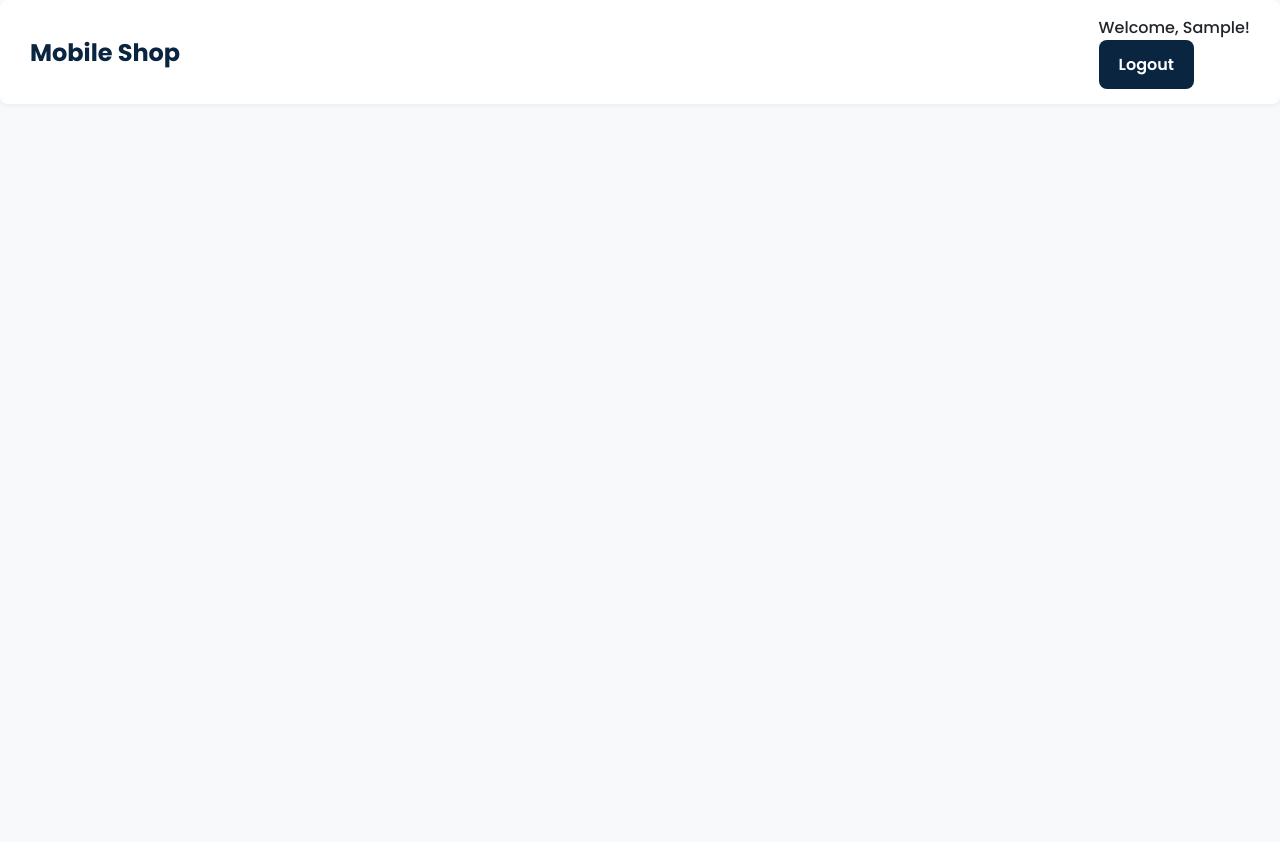
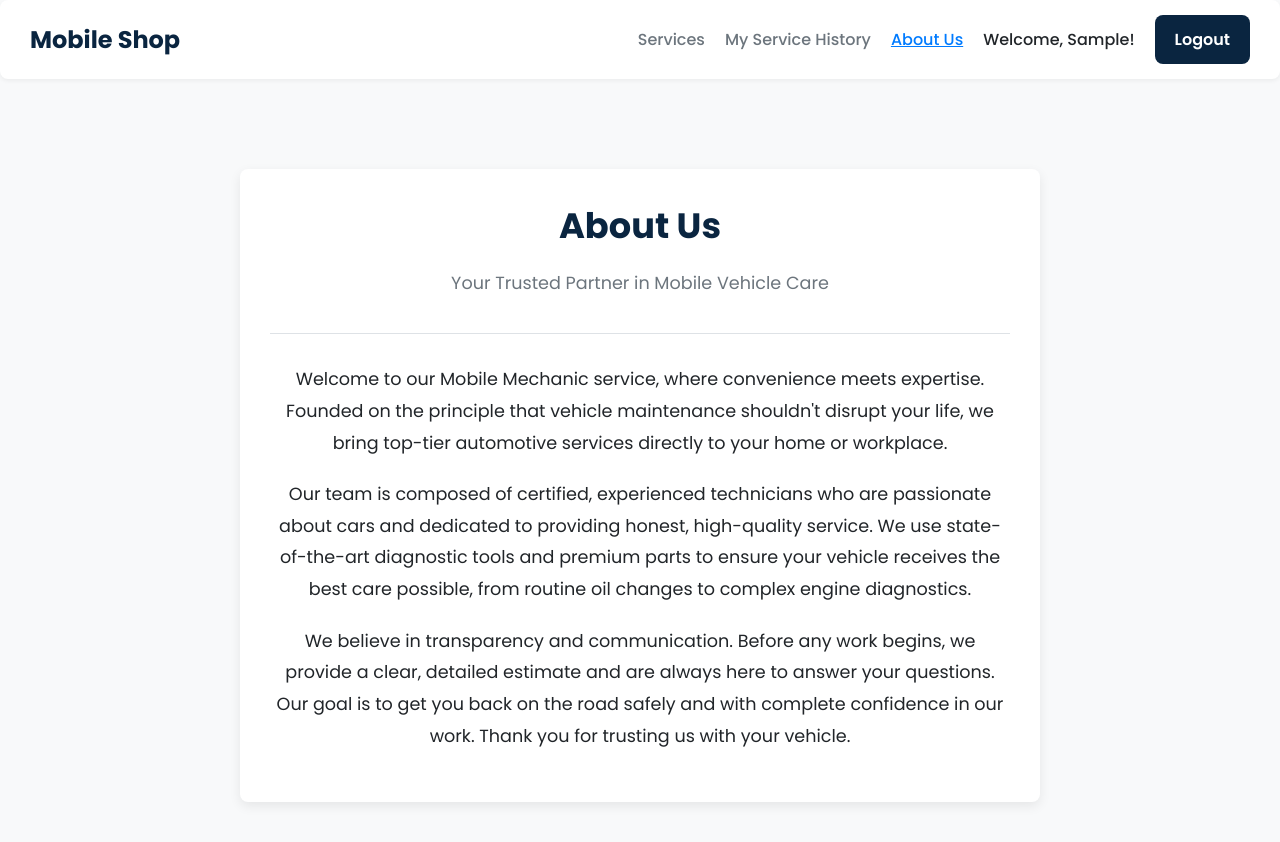
Before and after one commit to Altania5/mobile-shop-app, a React (Create React App) app in the folder client/: page /about in a window 1280 px wide. Shown: the top 842 px of the page. Before the commit the page ends 800 px from the top, so only its background shows below. Built offline with nearby package versions, Linux system fonts and the light colour scheme; sample sign-in values are in the browser's storage.

Commit message:
Added a service history and booking backend

```diff
--- a/client/src/App.css
+++ b/client/src/App.css
@@ -252,3 +252,124 @@ button:active {
     margin-top: 15px;
     font-weight: 500;
 }
+
+/* Styling for the new Nav Link */
+.nav-links {
+    display: flex;
+    align-items: center;
+    gap: 20px;
+}
+
+.nav-link {
+    text-decoration: none;
+    color: var(--text-light-color);
+    font-weight: 500;
+    transition: color 0.2s ease;
+}
+
+.nav-link:hover {
+    color: var(--accent-color);
+}
+
+
+/* About Page Styles */
+.about-page-container {
+    max-width: 800px;
+    margin: 40px auto;
+    padding: 30px;
+    background-color: var(--surface-color);
+    border-radius: var(--border-radius);
+    box-shadow: var(--box-shadow);
+}
+
+.about-hero {
+    text-align: center;
+    margin-bottom: 30px;
+    padding-bottom: 20px;
+    border-bottom: 1px solid var(--border-color);
+}
+
+.about-hero h2 {
+    color: var(--primary-color);
+    font-size: 2.2rem;
+    margin: 0;
+}
+
+.about-hero p {
+    font-size: 1.1rem;
+    color: var(--text-light-color);
+}
+
+.about-content p {
+    line-height: 1.8;
+    font-size: 1.1rem;
+    margin-bottom: 20px;
+}
+
+/* Styling for active NavLink */
+.nav-link.active {
+  color: var(--accent-color);
+  text-decoration: underline;
+}
+
+/* A generic container for our pages */
+.page-container {
+    max-width: 800px;
+    margin: 40px auto;
+    padding: 30px;
+    background-color: var(--surface-color);
+    border-radius: var(--border-radius);
+    box-shadow: var(--box-shadow);
+    text-align: center;
+}
+
+/* Service History Page */
+.bookings-list {
+  display: flex;
+  flex-direction: column;
+  gap: 20px;
+  text-align: left;
+}
+
+.booking-card {
+  background-color: var(--surface-color);
+  border: 1px solid var(--border-color);
+  border-radius: var(--border-radius);
+  box-shadow: 0 2px 4px rgba(0,0,0,0.05);
+}
+
+.booking-card-header {
+  display: flex;
+  justify-content: space-between;
+  align-items: center;
+  background-color: #f8f9fa;
+  padding: 15px 20px;
+  border-bottom: 1px solid var(--border-color);
+}
+
+.booking-card-header h3 {
+  margin: 0;
+  font-size: 1.2rem;
+  color: var(--primary-color);
+}
+
+.booking-card-body {
+  padding: 20px;
+}
+
+.booking-card-body p {
+  margin: 0 0 10px;
+}
+
+.booking-status {
+  padding: 5px 10px;
+  border-radius: 15px;
+  font-size: 0.8rem;
+  font-weight: 600;
+  color: white;
+}
+
+.status-pending { background-color: #ffc107; color: black; }
+.status-confirmed { background-color: var(--accent-color); }
+.status-completed { background-color: var(--success-color); }
+.status-cancelled { background-color: var(--error-color); }
--- a/client/src/layout/AppLayout.js
+++ b/client/src/layout/AppLayout.js
@@ -1,7 +1,9 @@
 import React from 'react';
-import { Routes, Route, Link, useNavigate } from 'react-router-dom';
+import { Routes, Route, NavLink, useNavigate } from 'react-router-dom';
 import MainPage from '../pages/MainPage';
-import BookingPage from '../pages/BookingPage'; // We will create this next
+import BookingPage from '../pages/BookingPage';
+import AboutPage from '../pages/AboutPage';
+import ServiceHistoryPage from '../pages/ServiceHistoryPage';
 
 export default function AppLayout({ user, onLogout }) {
   const navigate = useNavigate();
@@ -14,8 +16,12 @@ export default function AppLayout({ user, onLogout }) {
   return (
     <div>
       <nav className="dashboard-nav">
-        <Link to="/" className="nav-brand">Mobile Shop</Link>
-        <div>
+        <NavLink to="/" className="nav-brand">Mobile Shop</NavLink>
+        <div className="nav-links">
+          {/* 3. Add the new NavLinks */}
+          <NavLink to="/" className="nav-link">Services</NavLink>
+          <NavLink to="/history" className="nav-link">My Service History</NavLink>
+          <NavLink to="/about" className="nav-link">About Us</NavLink>
           <span>Welcome, {user.firstName}!</span>
           <button onClick={handleLogout}>Logout</button>
         </div>
@@ -24,7 +30,8 @@ export default function AppLayout({ user, onLogout }) {
         <Routes>
           <Route path="/" element={<MainPage />} />
           <Route path="/book/:serviceId" element={<BookingPage user={user} />} />
-          {/* Add other routes here later */}
+          <Route path="/about" element={<AboutPage />} />
+          <Route path="/history" element={<ServiceHistoryPage />} /> {/* 4. Add the new route */}
         </Routes>
       </main>
     </div>
--- /dev/null
+++ b/client/src/pages/AboutPage.js
@@ -0,0 +1,25 @@
+import React from 'react';
+
+function AboutPage() {
+  return (
+    <div className="about-page-container">
+      <div className="about-hero">
+        <h2>About Us</h2>
+        <p>Your Trusted Partner in Mobile Vehicle Care</p>
+      </div>
+      <div className="about-content">
+        <p>
+          Welcome to our Mobile Mechanic service, where convenience meets expertise. Founded on the principle that vehicle maintenance shouldn't disrupt your life, we bring top-tier automotive services directly to your home or workplace.
+        </p>
+        <p>
+          Our team is composed of certified, experienced technicians who are passionate about cars and dedicated to providing honest, high-quality service. We use state-of-the-art diagnostic tools and premium parts to ensure your vehicle receives the best care possible, from routine oil changes to complex engine diagnostics.
+        </p>
+        <p>
+          We believe in transparency and communication. Before any work begins, we provide a clear, detailed estimate and are always here to answer your questions. Our goal is to get you back on the road safely and with complete confidence in our work. Thank you for trusting us with your vehicle.
+        </p>
+      </div>
+    </div>
+  );
+}
+
+export default AboutPage;
--- a/client/src/pages/BookingPage.js
+++ b/client/src/pages/BookingPage.js
@@ -1,16 +1,37 @@
-import React, { useState } from 'react';
+import React, { useState, useEffect } from 'react';
 import { useParams, useLocation } from 'react-router-dom';
 import Calendar from 'react-calendar';
-import 'react-calendar/dist/Calendar.css'; // Default styling for the calendar
+import 'react-calendar/dist/Calendar.css';
 import axios from 'axios';
 
 function BookingPage({ user }) {
-  useParams();
+  const { serviceId } = useParams(); // Get serviceId from the URL
   const location = useLocation();
-  const { service } = location.state || {}; // Get service details passed from the link
 
+  // We now have two states: one for the service object and one for the selected date
+  const [service, setService] = useState(location.state?.service || null);
   const [date, setDate] = useState(new Date());
+
+  const [loading, setLoading] = useState(!service); // Be in a loading state if we don't have the service data yet
   const [message, setMessage] = useState('');
+  const [error, setError] = useState('');
+
+  useEffect(() => {
+    // If the service data wasn't passed with the Link, fetch it
+    if (!service) {
+      const fetchService = async () => {
+        try {
+          const response = await axios.get(`/api/services/${serviceId}`);
+          setService(response.data);
+        } catch (err) {
+          setError('Could not load service details. It may no longer exist.');
+        } finally {
+          setLoading(false);
+        }
+      };
+      fetchService();
+    }
+  }, [serviceId, service]); // Dependency array ensures this runs if the ID changes
 
   const handleBooking = async () => {
     setMessage('');
@@ -25,13 +46,12 @@ function BookingPage({ user }) {
       setMessage('Booking successful! We will contact you to confirm the time.');
     } catch (err) {
       setMessage('Booking failed. Please try again.');
-        console.error(err);
     }
   };
 
-  if (!service) {
-    return <p>Service not found. Please go back and select a service.</p>;
-  }
+  if (loading) return <p>Loading service details...</p>;
+  if (error) return <p style={{ color: 'var(--error-color)' }}>{error}</p>;
+  if (!service) return <p>Service not found.</p>;
 
   return (
     <div className="booking-container">
@@ -42,15 +62,19 @@ function BookingPage({ user }) {
           <Calendar
             onChange={setDate}
             value={date}
-            minDate={new Date()} // Prevent booking in the past
+            minDate={new Date()}
           />
         </div>
         <div className="booking-details">
           <h3>Appointment Details</h3>
           <p><strong>Service:</strong> {service.name}</p>
-          <p><strong>Price:</strong> ${service.price}</p>
-          <p><strong>Date:</strong> {date.toLocaleDateString()}</p>
-          <button onClick={handleBooking}>Confirm Booking</button>
+          <p><strong>Description:</strong> {service.description}</p>
+          <p><strong>Price:</strong> ${service.price.toFixed(2)}</p>
+          <hr/>
+          <p><strong>Selected Date:</strong> {date.toLocaleDateString()}</p>
+          <button onClick={handleBooking} disabled={!!message}>
+            {message ? 'Booked!' : 'Confirm Booking'}
+          </button>
           {message && <p className="booking-message">{message}</p>}
         </div>
       </div>
--- /dev/null
+++ b/client/src/pages/ServiceHistoryPage.js
@@ -0,0 +1,58 @@
+import React, { useState, useEffect } from 'react';
+import axios from 'axios';
+
+function ServiceHistoryPage() {
+  const [bookings, setBookings] = useState([]);
+  const [loading, setLoading] = useState(true);
+  const [error, setError] = useState('');
+
+  useEffect(() => {
+    const fetchBookings = async () => {
+      try {
+        const token = localStorage.getItem('token');
+        const headers = { 'x-auth-token': token };
+        const response = await axios.get('/api/bookings/mybookings', { headers });
+        setBookings(response.data);
+      } catch (err) {
+        setError('Could not fetch your booking history.');
+        console.error(err);
+      } finally {
+        setLoading(false);
+      }
+    };
+
+    fetchBookings();
+  }, []);
+
+  if (loading) return <p>Loading your service history...</p>;
+  if (error) return <p style={{ color: 'var(--error-color)' }}>{error}</p>;
+
+  return (
+    <div className="page-container">
+      <h2>My Service History</h2>
+      {bookings.length === 0 ? (
+        <p>You have no past or upcoming appointments.</p>
+      ) : (
+        <div className="bookings-list">
+          {bookings.map(booking => (
+            <div key={booking._id} className="booking-card">
+              <div className="booking-card-header">
+                <h3>{booking.service ? booking.service.name : 'Service Removed'}</h3>
+                <span className={`booking-status status-${booking.status.toLowerCase()}`}>
+                  {booking.status}
+                </span>
+              </div>
+              <div className="booking-card-body">
+                <p><strong>Date:</strong> {new Date(booking.date).toLocaleDateString()}</p>
+                <p><strong>Price:</strong> ${booking.service ? booking.service.price.toFixed(2) : 'N/A'}</p>
+                {booking.notes && <p><strong>Notes:</strong> {booking.notes}</p>}
+              </div>
+            </div>
+          ))}
+        </div>
+      )}
+    </div>
+  );
+}
+
+export default ServiceHistoryPage;
```
Also changed, not shown: 2 other files (tests, documents, lock files or other folders). Lines whose indentation alone changed are shown as unchanged.
